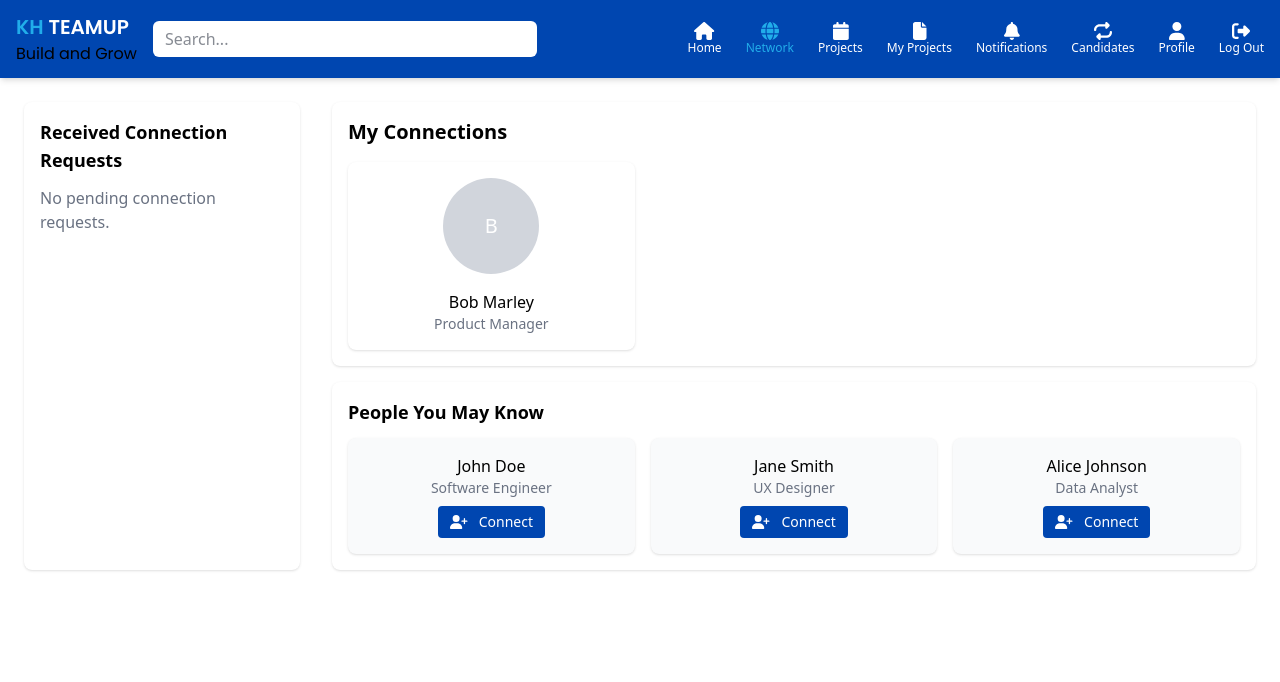
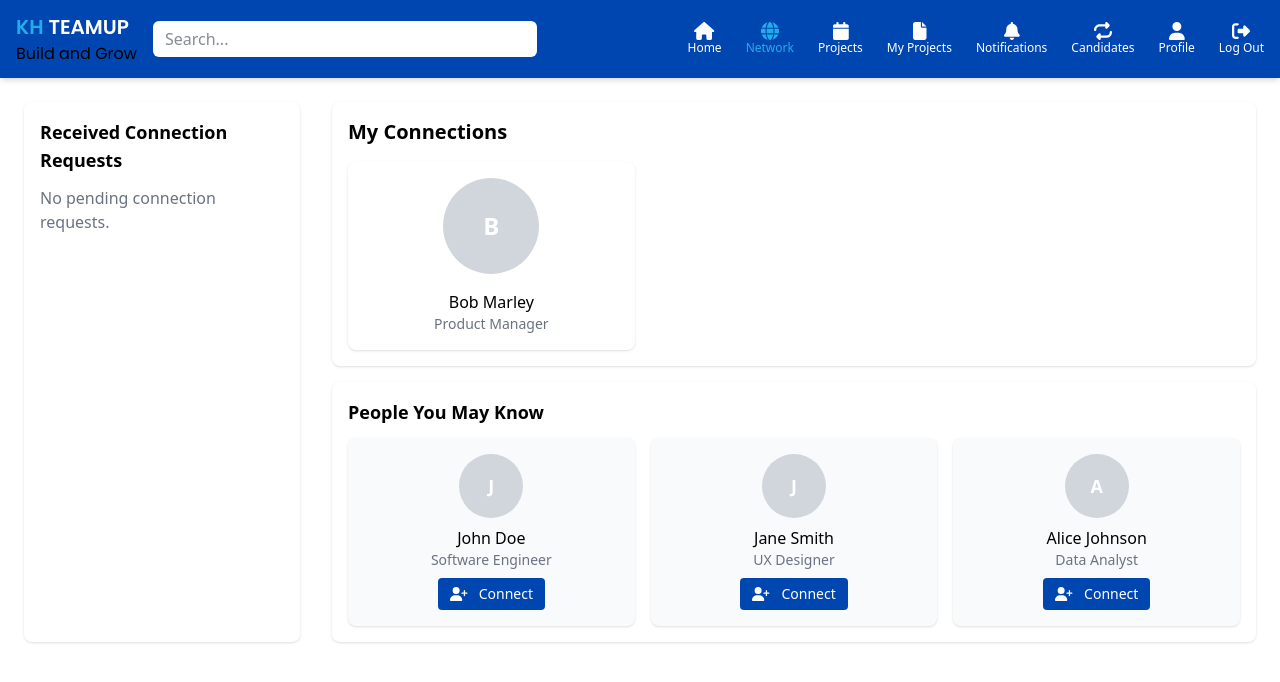
Before and after one commit to bunlongly/teamup_project, a React (Vite) app in the folder client/: page /network in a window 1280 px wide. Both pictures are taken after a click on the button "Accept". Shown: the top 682 px of the page. Built offline with nearby package versions, Linux system fonts and the light colour scheme.

Commit message:
update network page

```diff
--- a/client/src/pages/NetworkPage.jsx
+++ b/client/src/pages/NetworkPage.jsx
@@ -6,60 +6,52 @@ import { useNavigate } from "react-router-dom";
 function NetworkPage() {
   const navigate = useNavigate();
 
-  // Suggested connections are people you can send a request to
   const [suggestedConnections, setSuggestedConnections] = useState([
     { id: 1, name: "John Doe", role: "Software Engineer" },
     { id: 2, name: "Jane Smith", role: "UX Designer" },
     { id: 3, name: "Alice Johnson", role: "Data Analyst" },
   ]);
 
-  // My connections are people who accepted your connection requests
   const [myConnections, setMyConnections] = useState([]);
-
-  // Pending connections are users you have sent requests to (but they haven’t accepted yet)
   const [pendingConnections, setPendingConnections] = useState([]);
-
-  // Received requests are users who have sent requests to you
   const [receivedRequests, setReceivedRequests] = useState([
     { id: 4, name: "Bob Marley", role: "Product Manager" },
   ]);
 
-  // Handle sending and canceling connection requests
   const handleConnect = (person) => {
     if (pendingConnections.some((p) => p.id === person.id)) {
-      // Cancel request if already pending
       setPendingConnections(pendingConnections.filter((p) => p.id !== person.id));
-      setSuggestedConnections([...suggestedConnections, person]); // Move back to suggested
     } else {
-      // Send a request
       setPendingConnections([...pendingConnections, person]);
-      setSuggestedConnections(suggestedConnections.filter((p) => p.id !== person.id)); // Remove from suggested
     }
   };
 
-  // Handle accepting a connection request
   const handleAcceptRequest = (person) => {
     setMyConnections([...myConnections, person]);
     setReceivedRequests(receivedRequests.filter((p) => p.id !== person.id));
   };
 
-  // Handle deleting a connection request
   const handleDeleteRequest = (person) => {
     setReceivedRequests(receivedRequests.filter((p) => p.id !== person.id));
   };
 
   return (
     <div className="grid grid-cols-1 lg:grid-cols-12 w-full mx-auto space-y-8 lg:space-y-0 lg:space-x-8 p-6">
-      {/* Left Panel - Connection Requests */}
       <aside className="col-span-1 lg:col-span-3 bg-white p-4 shadow rounded-lg">
         <h2 className="text-lg font-semibold mb-3">Received Connection Requests</h2>
         {receivedRequests.length > 0 ? (
           <div className="space-y-4">
             {receivedRequests.map((person) => (
               <div key={person.id} className="flex justify-between items-center bg-gray-50 p-4 rounded-lg">
+                <div className="flex items-center space-x-3">
+                  {/* Profile Picture Placeholder */}
+                  <div className="w-12 h-12 rounded-full bg-gray-300 flex items-center justify-center text-white text-lg font-semibold">
+                    {person.name.charAt(0)}
+                  </div>
                   <div>
                     <h3 className="font-medium">{person.name}</h3>
                     <p className="text-sm text-gray-500">{person.role}</p>
+                  </div>
                 </div>
                 <div className="flex space-x-2">
                   <button
@@ -83,7 +75,6 @@ function NetworkPage() {
         )}
       </aside>
 
-      {/* Main Content - My Connections and Suggested Connections */}
       <main className="col-span-1 lg:col-span-9">
         <div className="bg-white p-4 shadow rounded-lg mb-4">
           <h2 className="text-xl font-semibold mb-4">My Connections</h2>
@@ -91,9 +82,8 @@ function NetworkPage() {
             <div className="grid grid-cols-1 sm:grid-cols-2 lg:grid-cols-3 gap-4">
               {myConnections.map((person) => (
                 <div key={person.id} className="bg-white p-4 shadow rounded-lg text-center">
-                  {/* Profile Picture Placeholder */}
-                  <div className="w-24 h-24 rounded-full bg-gray-300 mx-auto mb-4 flex items-center justify-center">
-                    <span className="text-xl text-white">{person.name.charAt(0)}</span>
+                  <div className="w-24 h-24 rounded-full bg-gray-300 mx-auto mb-4 flex items-center justify-center text-white text-2xl font-semibold">
+                    {person.name.charAt(0)}
                   </div>
                   <h3 className="font-medium">{person.name}</h3>
                   <p className="text-sm text-gray-500">{person.role}</p>
@@ -109,28 +99,30 @@ function NetworkPage() {
         <div className="bg-white p-4 shadow rounded-lg">
           <h2 className="text-lg font-semibold mb-3">People You May Know</h2>
           <div className="grid grid-cols-1 sm:grid-cols-2 lg:grid-cols-3 gap-4">
-            {suggestedConnections.map((person) => (
+            {suggestedConnections.map((person) => {
+              const isPending = pendingConnections.some((p) => p.id === person.id);
+              return (
                 <div key={person.id} className="bg-gray-50 p-4 shadow rounded-lg text-center">
+                  {/* Profile Picture Placeholder */}
+                  <div className="w-16 h-16 rounded-full bg-gray-300 mx-auto mb-2 flex items-center justify-center text-white text-lg font-semibold">
+                    {person.name.charAt(0)}
+                  </div>
                   <h3 className="font-medium">{person.name}</h3>
                   <p className="text-sm text-gray-500">{person.role}</p>
                   <button
-                  className={`${
-                    pendingConnections.some((p) => p.id === person.id)
-                      ? "bg-red-500"
-                      : "bg-[#0046b0]"
-                  } text-white px-3 py-1.5 text-sm rounded mt-2`}
+                    className={`${isPending ? "bg-red-500" : "bg-[#0046b0]"}
+                    text-white px-3 py-1.5 text-sm rounded mt-2`}
                     onClick={() => handleConnect(person)}
                   >
-                  {pendingConnections.some((p) => p.id === person.id) ? (
-                    "Cancel Request"
-                  ) : (
+                    {isPending ? "Cancel Request" :
                       <>
                         <FontAwesomeIcon icon={faUserPlus} className="mr-2" /> Connect
                       </>
-                  )}
+                    }
                   </button>
                 </div>
-            ))}
+              );
+            })}
           </div>
         </div>
       </main>
```
Lines whose indentation alone changed are shown as unchanged.
